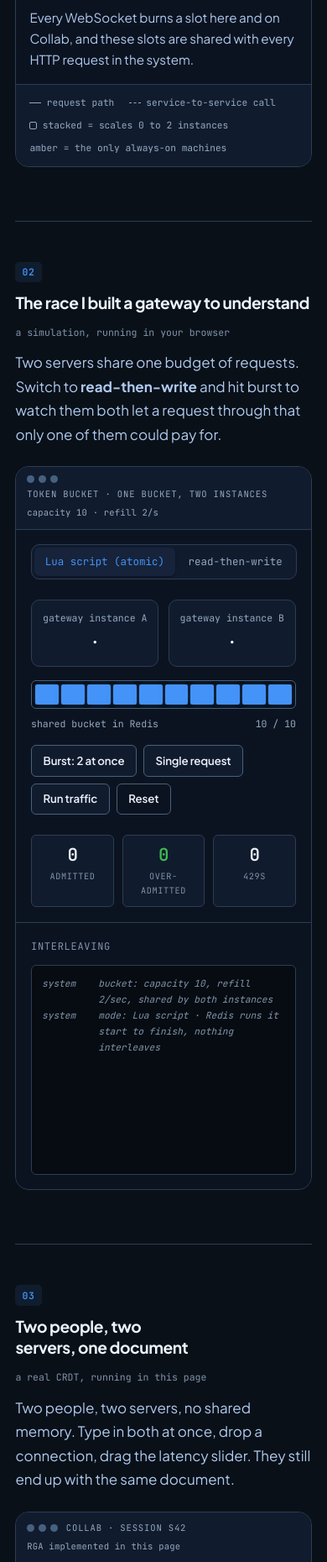
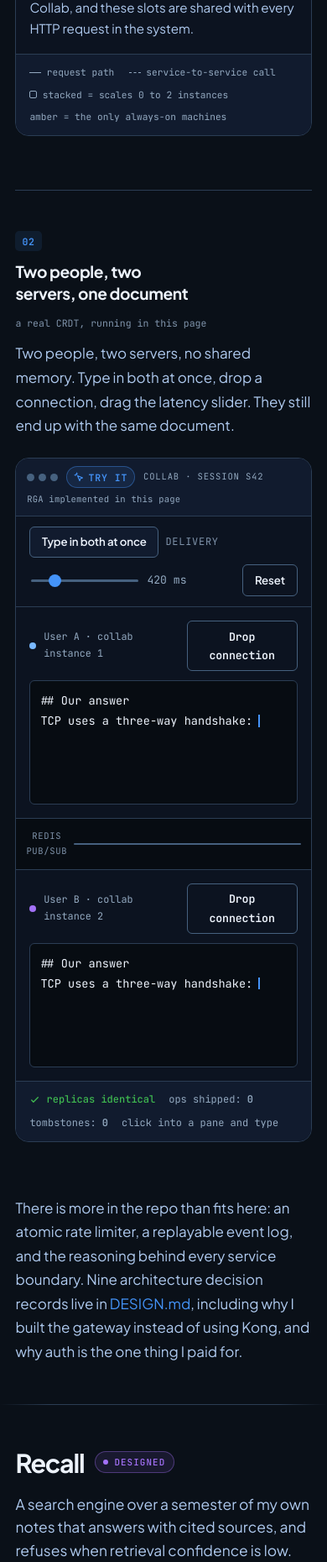
Before and after one commit to Wnayar/Personal_Webpage, a Flask app: page /systems in a window 390 px wide. Shown: the part 2611-4471 px from the top of the page at 84% size. Run offline with Flask 3, Linux system fonts and the light colour scheme.

Commit message:
Fix mobile layout, simplify demos, mark them as interactive
Mobile overflow. The hero ran 64px past the viewport on a 390px screen. Cause
was .hero__visual carrying both an aspect-ratio and a min-height, which gives
it a min-content width of 270 / 0.62 = 435px. Grid items default to
min-width:auto, so the track had to honour that and pushed the whole column
out. Fixed with min-width:0 on the hero grid items and by dropping the
aspect-ratio on small screens.

Worth noting the earlier check for this was invalid: body has
overflow-x:hidden, which suppresses the scrollbar, so scrollWidth reported no
overflow while elements really were off screen. Now measured per element
against the viewport instead.

Mobile keyboard. The CRDT editor was a div, so tapping it gave a phone nothing
to open a keyboard for. A real but invisible textarea now sits behind it,
takes focus on tap, and receives the keystrokes. Characters are handled on the
input event as well as keydown, because Android keyboards often report
keydown as "Unidentified" and only deliver the character through input.

Simpler demos. Removed the token bucket entirely. Two modes, an interleaving
log and three counters was more to learn than the point was worth here; the
rate limiter is now one line pointing at the repo. DeepCS keeps the
architecture diagram and the live sync demo.

Demos now announce themselves. Each interactive panel carries a "Try it"
badge, since several were being read as static diagrams and never touched.

Layout. The hackathon photo and its caption are centred. The certificate now
sits level with the Education heading rather than hanging 333px below the
text beside it. The hero caption is centred under the animation; it is a <p>
so it inherited the global prose measure and pinned itself left.

Verified: no overflow at 390px or 360px on any page, no console errors, all
remaining demos behave, and the page still reads with JavaScript disabled.

Co-Authored-By: Claude Opus 5 (1M context) <noreply@anthropic.com>

```diff
--- a/static/css/labs.css
+++ b/static/css/labs.css
@@ -1867,13 +1867,19 @@ input[type="range"]::-moz-range-thumb {
 }
 
 .figure--wide {
-  max-width: 780px;
+  max-width: 720px;
+  margin-inline: auto;
+}
+
+.figure--wide figcaption {
+  text-align: center;
+  margin-inline: auto;
 }
 
 /* A certificate is a tall portrait document, so it gets a narrow column
    rather than the full content width. */
 .figure--doc {
-  max-width: 380px;
+  max-width: 330px;
   margin-top: 0;
 }
 
@@ -1884,8 +1890,12 @@ input[type="range"]::-moz-range-thumb {
 .edu {
   display: grid;
   grid-template-columns: minmax(0, 1fr) auto;
-  gap: clamp(1.5rem, 5vw, 3.5rem);
+  gap: clamp(1.5rem, 5vw, 4rem);
   align-items: start;
+}
+
+.edu .h1 {
+  max-width: 14ch;
 }
 
 @media (max-width: 780px) {
@@ -1894,7 +1904,8 @@ input[type="range"]::-moz-range-thumb {
   }
 
   .figure--doc {
-    max-width: 320px;
+    max-width: 300px;
+    margin-inline: auto;
   }
 }
 
@@ -2168,3 +2179,47 @@ input[type="range"]::-moz-range-thumb {
   font-size: 0.85rem;
   color: var(--muted);
 }
+
+/* The invisible textarea that gives phones something to focus, so the on-screen
+   keyboard appears. It must be focusable and non-zero-sized, not display:none. */
+.editor__keyer {
+  position: absolute;
+  width: 1px;
+  height: 1px;
+  padding: 0;
+  border: 0;
+  opacity: 0;
+  resize: none;
+  overflow: hidden;
+  /* 16px stops iOS zooming the page when the field takes focus. */
+  font-size: 16px;
+}
+
+.editor.is-focused {
+  border-color: var(--accent);
+  box-shadow: 0 0 0 3px var(--wash-accent);
+}
+
+/* Marks a panel as something to use rather than read. Without it, several
+   people read the demos as static diagrams and never touched them. */
+.panel__try {
+  display: inline-flex;
+  align-items: center;
+  gap: 0.35rem;
+  flex: none;
+  padding: 0.15rem 0.5rem;
+  border: 1px solid color-mix(in srgb, var(--accent) 40%, transparent);
+  border-radius: 999px;
+  background: var(--wash-accent);
+  color: var(--accent);
+  font-family: var(--font-mono);
+  font-size: var(--fs-micro);
+  font-weight: 600;
+  letter-spacing: 0.08em;
+  text-transform: uppercase;
+}
+
+.panel__try svg {
+  width: 12px;
+  height: 12px;
+}
--- a/static/css/site.css
+++ b/static/css/site.css
@@ -838,6 +838,10 @@ kbd {
   align-items: center;
 }
 
+.hero__inner > * {
+  min-width: 0;
+}
+
 @media (max-width: 940px) {
   .hero__inner {
     grid-template-columns: 1fr;
@@ -848,6 +852,8 @@ kbd {
 .hero__status {
   display: inline-flex;
   align-items: center;
+  flex-wrap: wrap;
+  max-width: 100%;
   gap: 0.6rem;
   padding: 0.35rem 0.85rem 0.35rem 0.7rem;
   margin-bottom: 1.5rem;
@@ -956,14 +962,15 @@ kbd {
 /* Hero visual */
 .hero__visual {
   position: relative;
+  min-width: 0;
   aspect-ratio: 1 / 0.86;
   min-height: 300px;
 }
 
 @media (max-width: 940px) {
   .hero__visual {
-    min-height: 270px;
-    aspect-ratio: 1 / 0.62;
+    min-height: 240px;
+    aspect-ratio: auto;
   }
 }
 
@@ -979,6 +986,9 @@ kbd {
   left: 0;
   right: 0;
   bottom: 0;
+  /* It is a <p>, so it inherits the global prose measure. Absolutely
+     positioned with a narrower max-width it pins left instead of centring. */
+  max-width: none;
   text-align: center;
   font-family: var(--font-mono);
   font-size: 0.68rem;
@@ -1534,3 +1544,10 @@ kbd {
     animation: none;
   }
 }
+
+/* Keeps the arrow beside the label instead of dropping to its own line when
+   the pill wraps on a narrow screen. */
+.hero__status-text {
+  flex: 1 1 auto;
+  min-width: 0;
+}
--- a/static/js/crdt.js
+++ b/static/js/crdt.js
@@ -235,11 +235,51 @@
 
   function bind(pane) {
     var ed = pane.editor;
-    ed.setAttribute("tabindex", "0");
     ed.setAttribute("role", "textbox");
     ed.setAttribute("aria-multiline", "true");
 
-    ed.addEventListener("keydown", function (e) {
+    /* The visible editor is a div we render ourselves, and a div gives a phone
+       nothing to open a keyboard for. A real (but invisible) textarea sits
+       behind it, takes focus on tap, and is where key events actually land. */
+    var keyer = document.createElement("textarea");
+    keyer.className = "editor__keyer";
+    keyer.setAttribute("aria-label", pane.side === "a" ? "User A editor input" : "User B editor input");
+    keyer.setAttribute("autocomplete", "off");
+    keyer.setAttribute("autocapitalize", "off");
+    keyer.setAttribute("autocorrect", "off");
+    keyer.setAttribute("spellcheck", "false");
+    ed.parentNode.insertBefore(keyer, ed.nextSibling);
+    pane.keyer = keyer;
+
+    var focusKeyer = function () {
+      keyer.focus({ preventScroll: true });
+    };
+    ed.addEventListener("pointerdown", focusKeyer);
+    ed.addEventListener("click", focusKeyer);
+
+    keyer.addEventListener("focus", function () {
+      ed.classList.add("is-focused");
+    });
+    keyer.addEventListener("blur", function () {
+      ed.classList.remove("is-focused");
+    });
+
+    /* Android keyboards frequently report keydown as "Unidentified" and only
+       deliver the character through input, so handle both and clear after. */
+    keyer.addEventListener("input", function () {
+      var text = keyer.value;
+      keyer.value = "";
+      if (!text) return;
+      for (var i = 0; i < text.length; i++) {
+        var op = pane.replica.localInsert(pane.caret, text[i]);
+        pane.caret += 1;
+        publish(pane.side, op);
+      }
+      render(pane);
+      updateStatus();
+    });
+
+    keyer.addEventListener("keydown", function (e) {
       if (e.ctrlKey || e.metaKey || e.altKey) return;
 
       var vis = pane.replica.visible();
@@ -263,10 +303,6 @@
         var nl = pane.replica.localInsert(pane.caret, "\n");
         pane.caret += 1;
         publish(pane.side, nl);
-      } else if (e.key.length === 1) {
-        var ins = pane.replica.localInsert(pane.caret, e.key);
-        pane.caret += 1;
-        publish(pane.side, ins);
       } else {
         handled = false;
       }
@@ -280,6 +316,7 @@
 
     /* Click to place the caret. */
     ed.addEventListener("mousedown", function (e) {
+      keyer.focus({ preventScroll: true });
       var span = e.target.closest(".editor__char");
       if (span) {
         var i = parseInt(span.getAttribute("data-i"), 10);
--- a/templates/index.html
+++ b/templates/index.html
@@ -36,7 +36,7 @@
         <div>
             <a class="hero__status" href="#contact">
                 <span class="hero__status-dot" aria-hidden="true"></span>
-                Open to a 6-month SWE internship · from early 2027
+                <span class="hero__status-text">Open to a 6-month SWE internship · from early 2027</span>
                 <svg viewBox="0 0 24 24" fill="none" stroke="currentColor" stroke-width="2.4" stroke-linecap="round" stroke-linejoin="round" width="12" height="12" aria-hidden="true"><path d="M12 5v14M19 12l-7 7-7-7"/></svg>
             </a>
 
--- a/templates/systems.html
+++ b/templates/systems.html
@@ -67,8 +67,7 @@
 
         <nav class="sys__toc" aria-label="DeepCS contents">
             <a href="#deepcs-architecture"><b>01</b> Architecture</a>
-            <a href="#bucket-lab"><b>02</b> The gateway race</a>
-            <a href="#crdt-lab"><b>03</b> Convergence</a>
+            <a href="#crdt-lab"><b>02</b> Live sync</a>
         </nav>
 
         <!-- ---------- LAB: topology ---------- -->
@@ -85,6 +84,7 @@
             <div class="panel ticked">
                 <div class="panel__bar">
                     <span class="panel__bar-dots" aria-hidden="true"><i></i><i></i><i></i></span>
+                    <span class="panel__try"><svg viewBox="0 0 24 24" fill="none" stroke="currentColor" stroke-width="2.2" stroke-linecap="round" stroke-linejoin="round" width="12" height="12" aria-hidden="true"><path d="m9 9 5 12 1.8-5.2L21 14z"/><path d="M7.2 2.2 8 5M5 5l2.5 1.2M2.2 7.2 5 8"/></svg>Try it</span>
                     deepcs · architecture
                     <span class="panel__bar-right">designed, not deployed</span>
                 </div>
@@ -130,78 +130,10 @@
 
         </div>
 
-        <!-- ---------- LAB: token bucket ---------- -->
-        <div class="lab" id="bucket-lab">
-            <div class="lab__head">
-                <span class="lab__num">02</span>
-                <h3 class="lab__title">The race I built a gateway to understand</h3>
-                <span class="lab__hint">a simulation, running in your browser</span>
-            </div>
-            <p class="lab__intro">
-                Two servers share one budget of requests. Switch to <strong>read-then-write</strong> and hit burst
-                to watch them both let a request through that only one of them could pay for.
-            </p>
-
-            <div class="panel">
-                <div class="panel__bar">
-                    <span class="panel__bar-dots" aria-hidden="true"><i></i><i></i><i></i></span>
-                    token bucket · one bucket, two instances
-                    <span class="panel__bar-right">capacity 10 · refill 2/s</span>
-                </div>
-                <div class="bucket">
-                    <div class="bucket__viz">
-                        <div class="ctl-row" style="margin-bottom:var(--s-5)">
-                            <div class="seg seg--danger">
-                                <button type="button" data-mode="atomic" aria-pressed="true">Lua script (atomic)</button>
-                                <button type="button" data-mode="racy" aria-pressed="false">read-then-write</button>
-                            </div>
-                        </div>
-
-                        <div class="bucket__instances">
-                            <div class="gwbox" data-gw="A">
-                                <div class="gwbox__name">gateway instance A</div>
-                                <div class="gwbox__read" data-read>·</div>
-                            </div>
-                            <div class="gwbox" data-gw="B">
-                                <div class="gwbox__name">gateway instance B</div>
-                                <div class="gwbox__read" data-read>·</div>
-                            </div>
-                        </div>
-
-                        <div class="bucket__tank" data-tank></div>
-                        <div class="bucket__tank-label">
-                            <span>shared bucket in Redis</span>
-                            <span data-tokens>10 / 10</span>
-                        </div>
-
-                        <div class="ctl-row" style="margin-bottom:var(--s-5)">
-                            <button type="button" class="btn btn--sm" data-burst>Burst: 2 at once</button>
-                            <button type="button" class="btn btn--sm" data-single>Single request</button>
-                            <button type="button" class="btn btn--sm" data-auto aria-pressed="false">Run traffic</button>
-                            <button type="button" class="btn btn--sm btn--ghost" data-reset>Reset</button>
-                        </div>
-
-                        <div class="bucket__stats">
-                            <div class="stat"><div class="stat__num" data-stat-admitted>0</div><div class="stat__label">admitted</div></div>
-                            <div class="stat"><div class="stat__num is-good" data-stat-over>0</div><div class="stat__label">over-admitted</div></div>
-                            <div class="stat"><div class="stat__num" data-stat-rejected>0</div><div class="stat__label">429s</div></div>
-                        </div>
-                    </div>
-
-                    <div class="bucket__log-pane">
-                        <span class="ctl-label" style="display:block;margin-bottom:var(--s-3)">Interleaving</span>
-                        <div class="logview" data-log></div>
-                    </div>
-                </div>
-            </div>
-
-
-        </div>
-
         <!-- ---------- LAB: CRDT ---------- -->
         <div class="lab" id="crdt-lab">
             <div class="lab__head">
-                <span class="lab__num">03</span>
+                <span class="lab__num">02</span>
                 <h3 class="lab__title">Two people, two servers, one document</h3>
                 <span class="lab__hint">a real CRDT, running in this page</span>
             </div>
@@ -213,6 +145,7 @@
             <div class="panel">
                 <div class="panel__bar">
                     <span class="panel__bar-dots" aria-hidden="true"><i></i><i></i><i></i></span>
+                    <span class="panel__try"><svg viewBox="0 0 24 24" fill="none" stroke="currentColor" stroke-width="2.2" stroke-linecap="round" stroke-linejoin="round" width="12" height="12" aria-hidden="true"><path d="m9 9 5 12 1.8-5.2L21 14z"/><path d="M7.2 2.2 8 5M5 5l2.5 1.2M2.2 7.2 5 8"/></svg>Try it</span>
                     collab · session s42
                     <span class="panel__bar-right">RGA implemented in this page</span>
                 </div>
@@ -263,7 +196,8 @@
 
         <!-- ---------- ADRs ---------- -->
         <p class="lab__intro" style="margin-top:var(--s-8)">
-            Nine architecture decision records live in
+            There is more in the repo than fits here: an atomic rate limiter, a replayable event log, and the
+            reasoning behind every service boundary. Nine architecture decision records live in
             <a href="https://github.com/Wnayar/deepcs/blob/main/DESIGN.md" target="_blank" rel="noopener">DESIGN.md</a>,
             including why I built the gateway instead of using Kong, and why auth is the one thing I paid for.
         </p>
@@ -326,6 +260,7 @@
             <div class="panel">
                 <div class="panel__bar">
                     <span class="panel__bar-dots" aria-hidden="true"><i></i><i></i><i></i></span>
+                    <span class="panel__try"><svg viewBox="0 0 24 24" fill="none" stroke="currentColor" stroke-width="2.2" stroke-linecap="round" stroke-linejoin="round" width="12" height="12" aria-hidden="true"><path d="m9 9 5 12 1.8-5.2L21 14z"/><path d="M7.2 2.2 8 5M5 5l2.5 1.2M2.2 7.2 5 8"/></svg>Try it</span>
                     recall · sample index
                     <span class="panel__bar-right" data-ir-stats></span>
                 </div>
@@ -436,6 +371,7 @@
             <div class="panel">
                 <div class="panel__bar">
                     <span class="panel__bar-dots" aria-hidden="true"><i></i><i></i><i></i></span>
+                    <span class="panel__try"><svg viewBox="0 0 24 24" fill="none" stroke="currentColor" stroke-width="2.2" stroke-linecap="round" stroke-linejoin="round" width="12" height="12" aria-hidden="true"><path d="m9 9 5 12 1.8-5.2L21 14z"/><path d="M7.2 2.2 8 5M5 5l2.5 1.2M2.2 7.2 5 8"/></svg>Try it</span>
                     airlock · pre-install gate
                     <span class="panel__bar-right">enforced as a hook</span>
                 </div>
@@ -494,7 +430,6 @@
 
 {% block scripts %}
 <script src="{{ asset('js/topology.js') }}" defer></script>
-<script src="{{ asset('js/bucket.js') }}" defer></script>
 <script src="{{ asset('js/crdt.js') }}" defer></script>
 <script src="{{ asset('js/bm25.js') }}" defer></script>
 <script src="{{ asset('js/gate.js') }}" defer></script>
```
Also changed, not shown: templates/about.html (+7 -7 lines).
